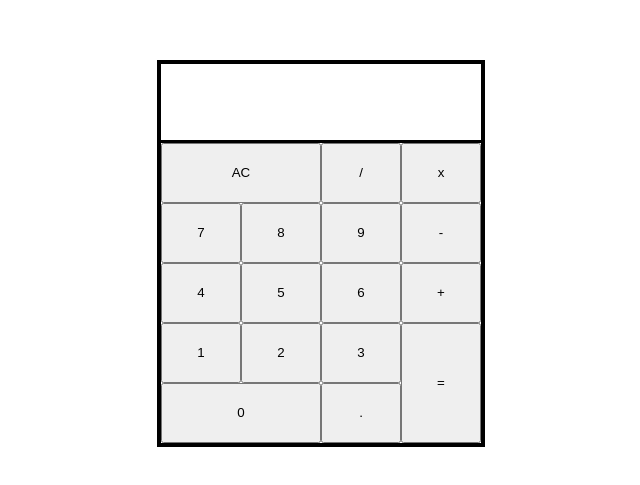
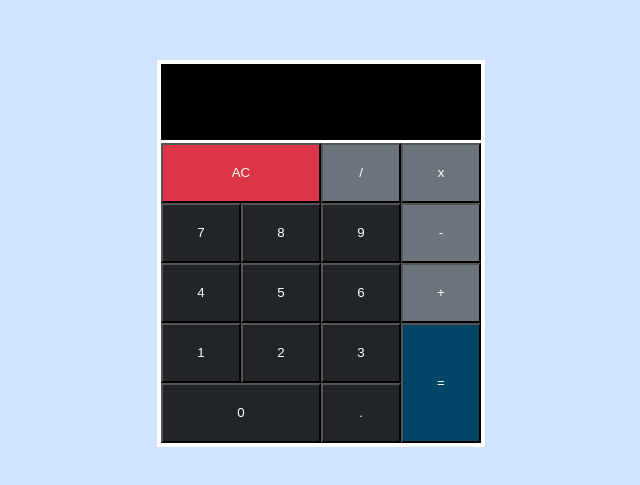
Before and after one commit to chinhle23/odin-calculator, a plain HTML site: page index.html in a window 1280 px wide. Shown: the part 147-632 px from the top of the page, without its empty margins (319-959 px from the left). Drawn offline with Linux system fonts and the light colour scheme.

Commit message:
Add varying background-color

```diff
--- a/style.css
+++ b/style.css
@@ -8,6 +8,7 @@ body {
   display: flex;
   justify-content: center;
   align-items: center;
+  background-color: rgb(207, 226, 255);
 }
 
 .calculator {
@@ -15,6 +16,7 @@ body {
   border: 4px solid;
   display: flex;
   flex-direction: column;
+  color: white;
 }
 
 #display {
@@ -24,6 +26,11 @@ body {
   border-bottom: solid;
   align-items: end;
   height: 60px;
+  background-color: black;
+}
+
+button {
+  color: white;
 }
 
 .row {
@@ -34,12 +41,26 @@ body {
   width: 160px;
   height: 60px;
 }
+
+#clear {
+  background-color: rgb(220, 53, 69);
+}
+
 .operator, .number, #decimal {
   width: 80px;
   height: 60px;
 }
 
+.number, #decimal {
+  background-color: rgb(33, 37, 41);
+}
+
+.operator {
+  background-color: rgb(108, 117, 125);
+}
+
 #equals {
   width: 80px;
   height: 120px;
+  background-color: rgb(0, 68, 102);
 }
```
